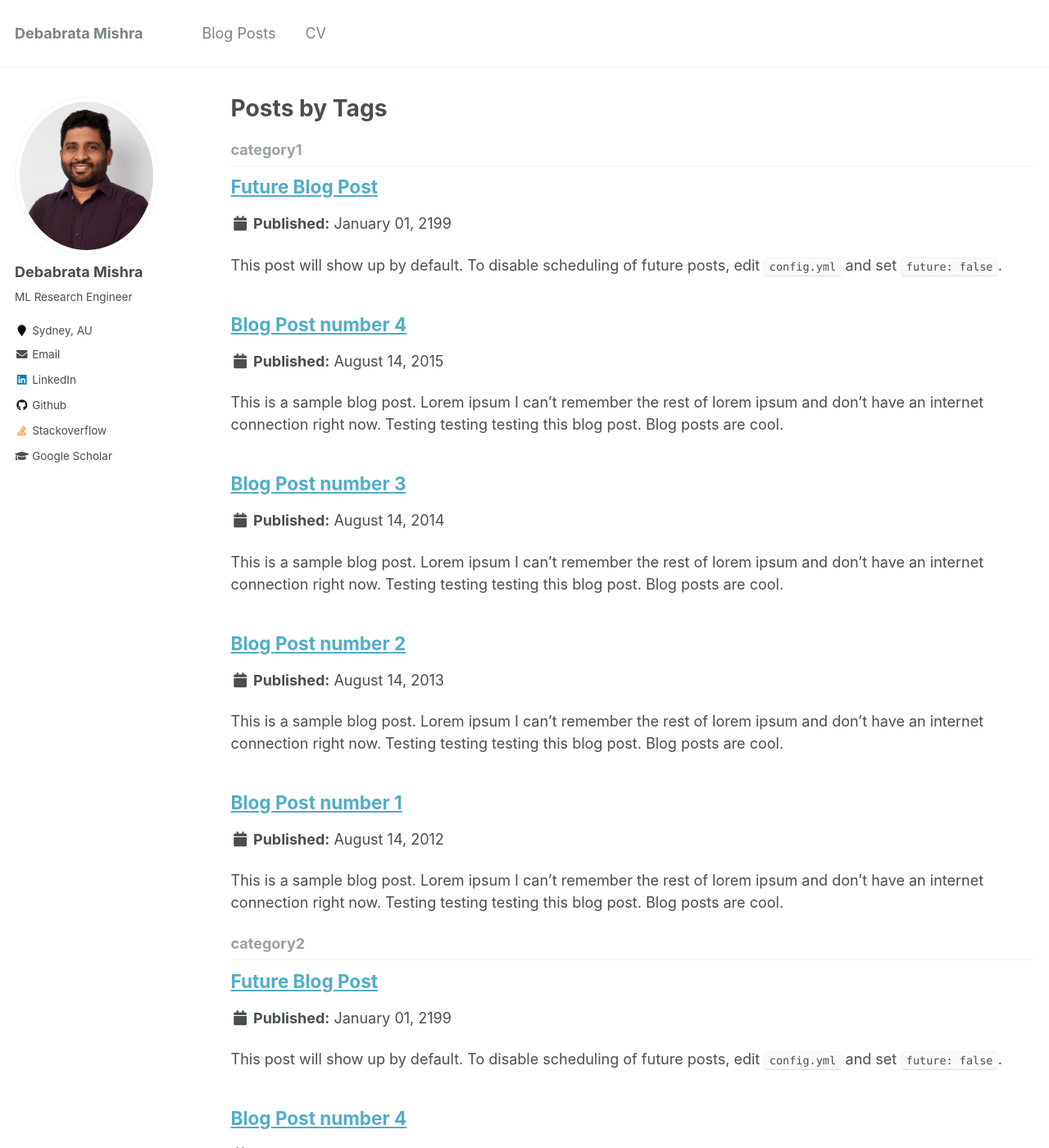
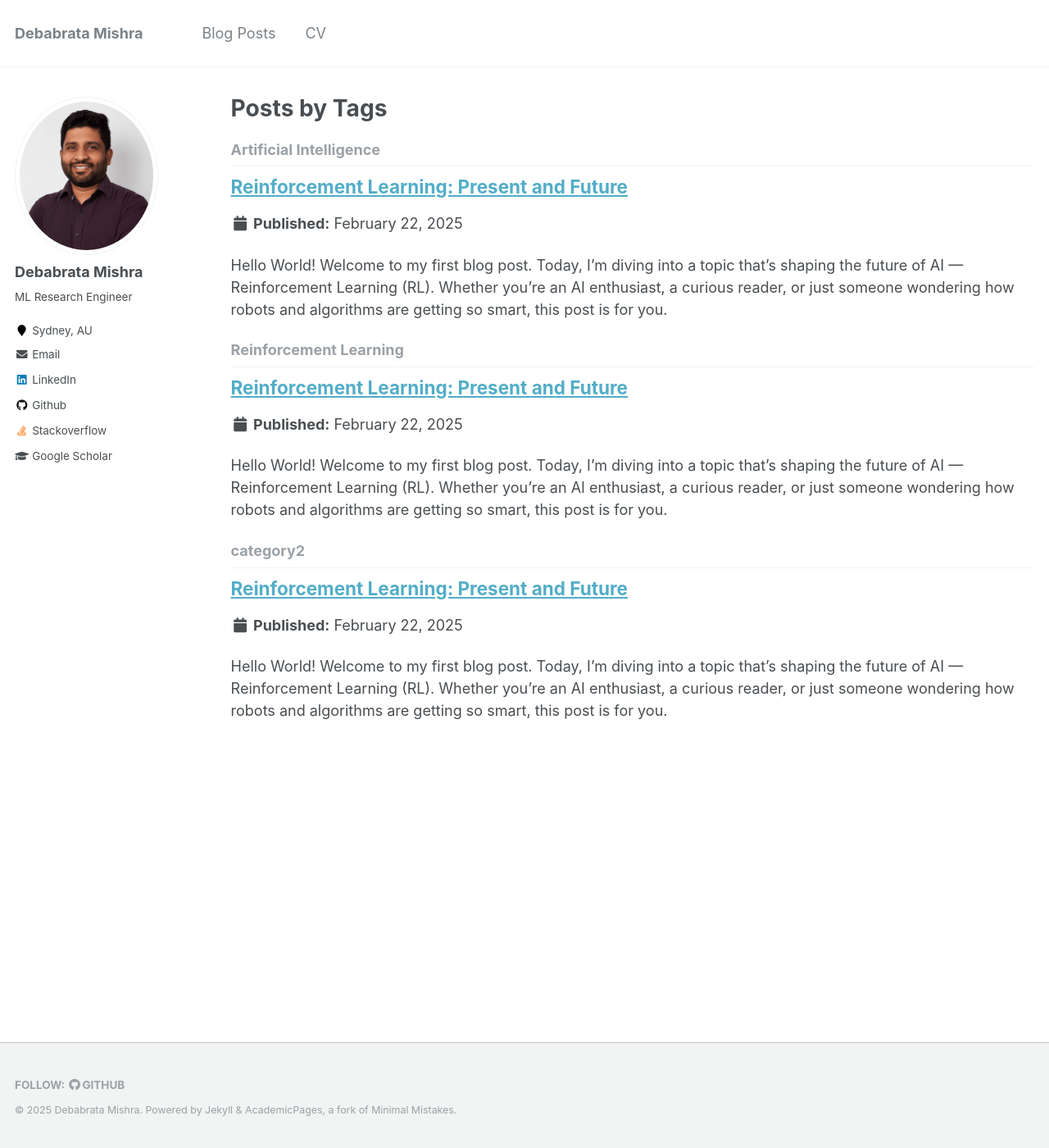
Before and after one commit to debabratamishra/debabratamishra.github.io, a Jekyll site: the page built from _pages/tag-archive.html, in a window 1280 px wide and 1400 px high. Shown: the whole window at 82% size. Built offline with Jekyll 4.4.1, drawn with Linux system fonts in a browser that asks for light colours; some of the changed text lies outside the part shown.

Commit message:
Added first blog post

```diff
--- a/_config.yml
+++ b/_config.yml
@@ -17,7 +17,7 @@ repository               : "debabratamishra/debabratamishra.github.io"
 teaser                   :  # filename of teaser fallback teaser image placed in /images/, .e.g. "500x300.png"
 breadcrumbs              : false # true, false (default)
 words_per_minute         : 160
-future                   : true
+future                   : false
 read_more                : "disabled" # if enabled, adds "Read more" links to excerpts
 talkmap_link             : false #change to true to add link to talkmap on talks page
 staticman:
--- a/_posts/2012-08-14-blog-post-1.md
+++ /dev/null
@@ -1,20 +0,0 @@
----
-title: 'Blog Post number 1'
-date: 2012-08-14
-permalink: /posts/2012/08/blog-post-1/
-tags:
-  - cool posts
-  - category1
-  - category2
----
-
-This is a sample blog post. Lorem ipsum I can't remember the rest of lorem ipsum and don't have an internet connection right now. Testing testing testing this blog post. Blog posts are cool.
-
-Headings are cool
-======
-
-You can have many headings
-======
-
-Aren't headings cool?
-------
--- a/_posts/2013-08-14-blog-post-2.md
+++ /dev/null
@@ -1,20 +0,0 @@
----
-title: 'Blog Post number 2'
-date: 2013-08-14
-permalink: /posts/2013/08/blog-post-2/
-tags:
-  - cool posts
-  - category1
-  - category2
----
-
-This is a sample blog post. Lorem ipsum I can't remember the rest of lorem ipsum and don't have an internet connection right now. Testing testing testing this blog post. Blog posts are cool.
-
-Headings are cool
-======
-
-You can have many headings
-======
-
-Aren't headings cool?
-------
--- a/_posts/2014-08-14-blog-post-3.md
+++ /dev/null
@@ -1,20 +0,0 @@
----
-title: 'Blog Post number 3'
-date: 2014-08-14
-permalink: /posts/2014/08/blog-post-3/
-tags:
-  - cool posts
-  - category1
-  - category2
----
-
-This is a sample blog post. Lorem ipsum I can't remember the rest of lorem ipsum and don't have an internet connection right now. Testing testing testing this blog post. Blog posts are cool.
-
-Headings are cool
-======
-
-You can have many headings
-======
-
-Aren't headings cool?
-------
--- /dev/null
+++ b/_posts/2025-02-22-blog-post-1.md
@@ -0,0 +1,54 @@
+---
+title: 'Reinforcement Learning: Present and Future'
+date: 2025-02-22
+permalink: /posts/2025/02/blog-post-1/
+tags:
+  - Reinforcement Learning
+  - Artificial Intelligence
+  - category2
+---
+
+Hello World! Welcome to my first blog post. Today, I’m diving into a topic that’s shaping the future of AI — Reinforcement Learning (RL). Whether you're an AI enthusiast, a curious reader, or just someone wondering how robots and algorithms are getting so smart, this post is for you.
+
+What Is Reinforcement Learning? Let's Learn this through an example!
+======
+Imagine you’re training a dog to sit. Every time it follows your command, you reward it with a treat. Over time, the dog learns that “sitting” leads to good things, so it starts doing it more often. This is the essence of reinforcement learning—an AI learns through trial and error, guided by rewards and penalties.
+
+But RL isn’t just about teaching dogs new tricks. It’s revolutionizing industries like healthcare, robotics, and autonomous systems. Let’s explore how this technology is already shaping the world around us—and what’s coming next.
+
+The Foundation of Reinforcement Learning
+======
+What makes RL so special compared to other types of machine learning? Unlike supervised learning, which relies on labeled data, RL thrives on interaction. It’s about an AI experimenting, failing, learning from mistakes, and optimizing its behavior over time.
+
+Think of a self-driving car. In the beginning, it doesn’t know what a red light means. But after numerous trial-and-error interactions, it learns that stopping at a red light leads to a positive outcome (avoiding accidents), while ignoring it results in negative consequences. Over time, the car refines its decision-making, becoming more reliable and efficient.
+
+Reinforcement Learning in Action
+======
+There are many real-world applications of RL happening around the world, but I’ve highlighted a few exciting examples below.
+
+Personalized Treatments
+------
+RL is making waves in medicine, particularly in personalized treatments. Traditional therapies often follow a one-size-fits-all approach, but RL changes that by tailoring treatments in real time. Imagine an AI that continuously analyzes a patient’s vital signs and adjusts chemotherapy dosages to maximize effectiveness while minimizing side effects. This not only improves patient outcomes but also helps doctors make more informed decisions. How good would that be?
+
+Robotics
+------
+Remember those viral videos of Boston Dynamics robots doing backflips? (If not, no worries—just head to YouTube!) That’s RL in action! Robots start with clumsy movements, but through countless interactions, they fine-tune their actions to achieve fluid, human-like motions.
+
+Autonomous Vehicles
+------
+The future of self-driving cars heavily relies on RL. Companies like Tesla are feeding real-world driving data into RL models to teach cars how to navigate complex environments. Each successful lane change or near-miss helps the AI refine its driving policies, making autonomous vehicles safer and more adaptable to unpredictable conditions. Speaking of that—have you taken a Waymo ride yet?
+
+As I mentioned, there are many more examples of RL in action, but I’ve kept the list short to keep this blog post short and sweet!
+
+
+What's Next for RL?
+======
+Hmmm… this is tricky! The future is certainly filled with exciting possibilities but also significant challenges. One of RL’s biggest hurdles is data efficiency—current models often require massive amounts of training data, making real-world deployment difficult. Researchers are addressing this by developing meta-learning and imitation learning techniques, enabling AI to generalize knowledge and learn from fewer trials. Another major frontier is multi-agent RL, where multiple AI systems work together or compete in shared environments, such as self-driving cars coordinating to reduce traffic or trading bots optimizing financial markets. Imagine AI agents communicating just like we do!
+
+Wrapping Up: The AI That Learns Like Us
+======
+Well, by now you must know that reinforcement learning is more than just a buzzword—it’s redefining how machines learn and adapt. From revolutionizing healthcare to transforming robotics, RL is shaping the future in ways we’re only beginning to understand.
+
+But what excites me most is the idea of a system that learns not just from data, but from real-world experience—just like us. The next decade will be pivotal, and whether you’re a developer, investor, or simply an AI enthusiast, keeping up with RL advancements will be key to navigating this ever-evolving landscape.
+
+What are your thoughts on reinforcement learning? Connect with me with your thoughts—I’d love to hear your take on where AI is heading!
--- a/_posts/2199-01-01-future-post.md
+++ /dev/null
@@ -1,11 +0,0 @@
----
-title: 'Future Blog Post'
-date: 2199-01-01
-permalink: /posts/2012/08/blog-post-4/
-tags:
-  - cool posts
-  - category1
-  - category2
----
-
-This post will show up by default. To disable scheduling of future posts, edit `config.yml` and set `future: false`.
```
Also changed, not shown: _posts/2015-08-14-blog-post-4.md (deleted, +0 -20 lines).
